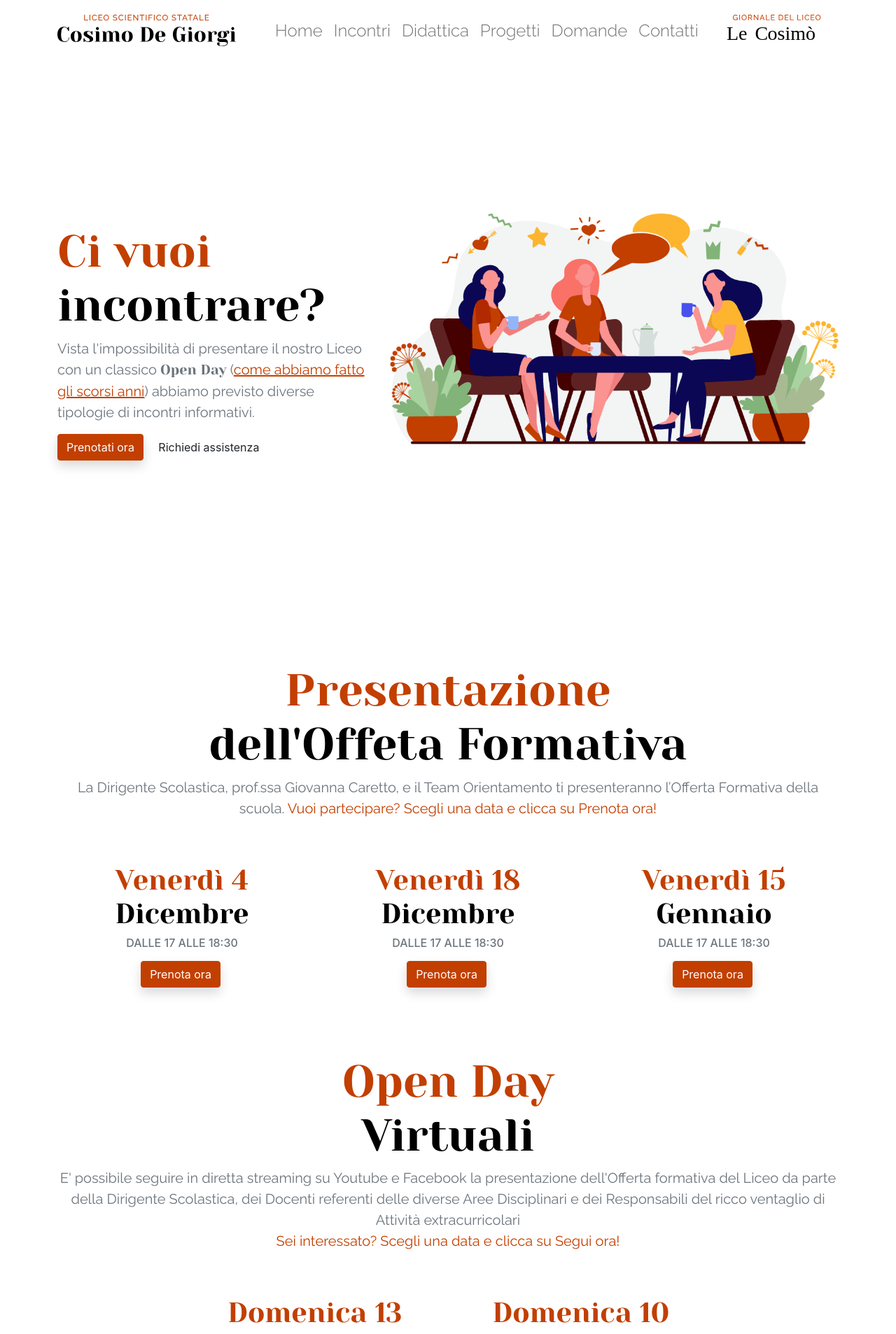
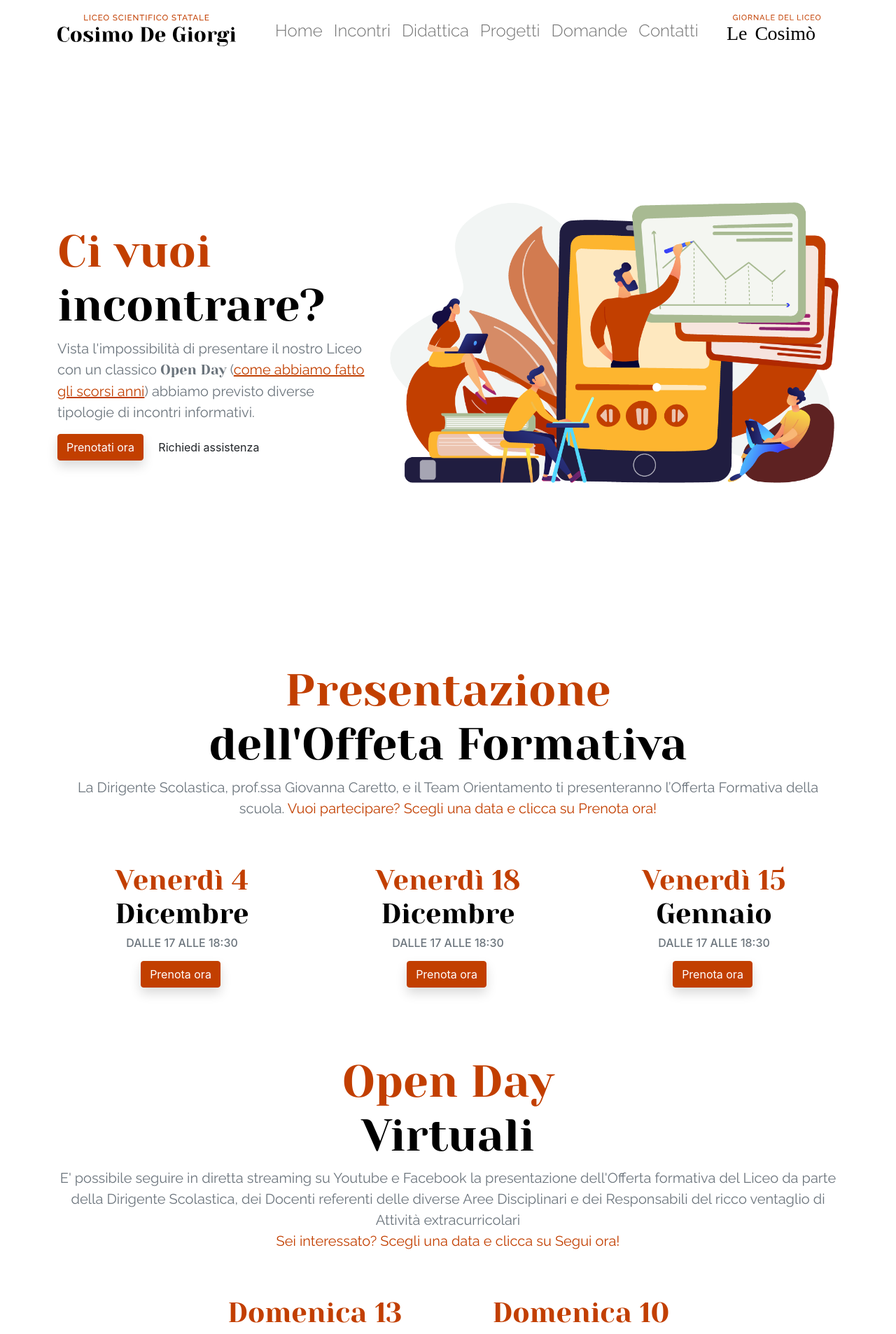
Before and after one commit to PiervitoCreanza/orientamento.liceodegiorgi.edu.it, a Jekyll site: the page built from incontri.html, in a window 1280 px wide. Shown: the top 1906 px of the page at 70% size. Built offline with Jekyll 4.4.1, drawn with Linux system fonts in a browser that asks for light colours.

Commit message:
Change illustration

```diff
--- a/incontri.html
+++ b/incontri.html
@@ -9,7 +9,7 @@ description: "Vuoi incontrarci? Abbiamo previsto degli incontri online per ascol
       <div class="row align-items-center align-middle">
         <div class="col-12 col-md-6 col-lg-7 order-md-2" data-aos="fade-left" data-aos-delay="100">
           <!-- Image -->
-          <img src="assets/img/illustration/incontri-01-min.png" class="img-fluid mw-md-150 mw-lg-130 mb-6 mb-md-0 aos-init aos-animate" alt="...">
+          <img src="assets/img/illustration/incontri-01b.png" class="img-fluid mw-md-150 mw-lg-130 mb-6 mb-md-0 aos-init aos-animate" alt="...">
         </div>
         <div class="col-12 col-md-6 col-lg-5 order-md-1" data-aos="fade-up">
           <!-- Heading -->
```
Also changed, not shown: assets/img/illustration/incontri-01b.png (added).
